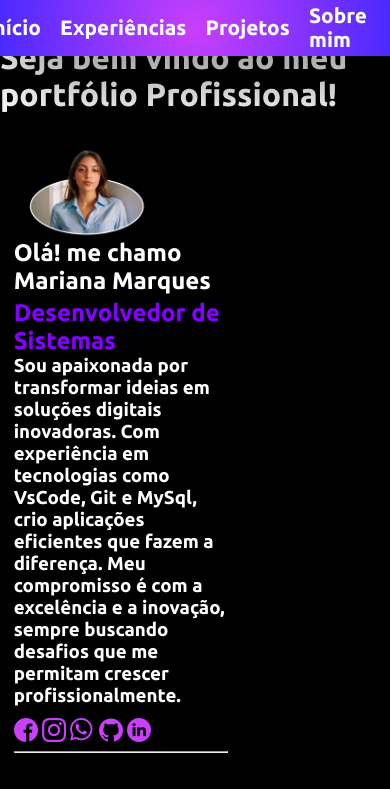
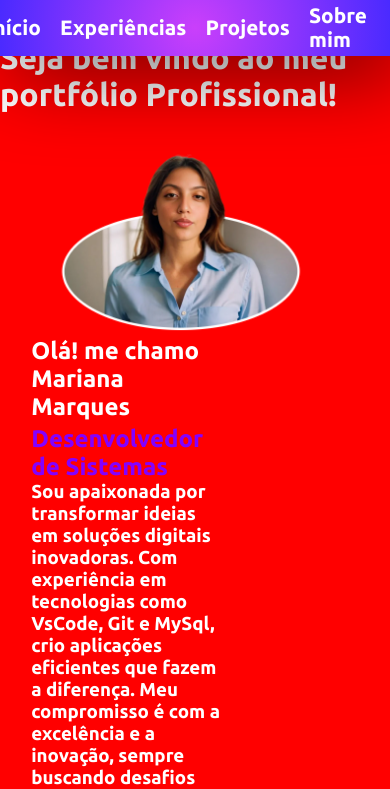
Before and after one commit to xmarimarquesh/PortfolioReact, a React (Vite) app: page / in a window 390 px wide. Shown: the top 789 px of the page. Built offline with nearby package versions, Linux system fonts and the light colour scheme.

Commit message:
fui eu ta tudo bem

```diff
--- a/src/App.jsx
+++ b/src/App.jsx
@@ -4,14 +4,14 @@ import style from './App.module.css'
 function App() {
 
   return (
-    <>
+
+      <main className={style.caralhas}>
       <div className={style.Menu}>
         <a href="">Início</a>
         <a href="">Experiências</a>
         <a href="">Projetos</a>
         <a href="">Sobre mim</a>
       </div>
-      <main>
         <h1 className={style.titulo}>Seja bem vindo ao meu portfólio Profissional!</h1>
         <section className={style.apresentacao}>
               <div className={style.texto_apresentacao}>
@@ -91,7 +91,7 @@ function App() {
             </div>
           </section>
         </main>
-    </>
+
   )
 }
 
--- a/src/App.module.css
+++ b/src/App.module.css
@@ -106,6 +106,8 @@ main h1{
 
 .texto_projeto{
     width: 50%;
+    justify-content: space-between;
+    height: 100%;
     margin: 2%;
 }
 
@@ -169,8 +171,12 @@ iframe{
     margin: 1%;
 }
 
+.caralhas{
+    background-color: red;
+}
 
-@media (max-width: 768px) {
+
+@media (width <= 768px) {
     .projeto{
         flex-wrap: wrap;
         padding: 1%;
@@ -187,10 +193,21 @@ iframe{
         padding: 1%;
     }
 
+    .apresentacao img{
+        width: 80%;
+    }
+
+    .icons img{
+        width: auto;
+    }
+
     .apresentacao{
         flex-wrap: wrap;
         padding: 1%;
         flex-direction: column-reverse;
-        width: 100%;
+    }
+
+    .texto_sobremim{
+        flex-direction: column;
     }
 }
```
